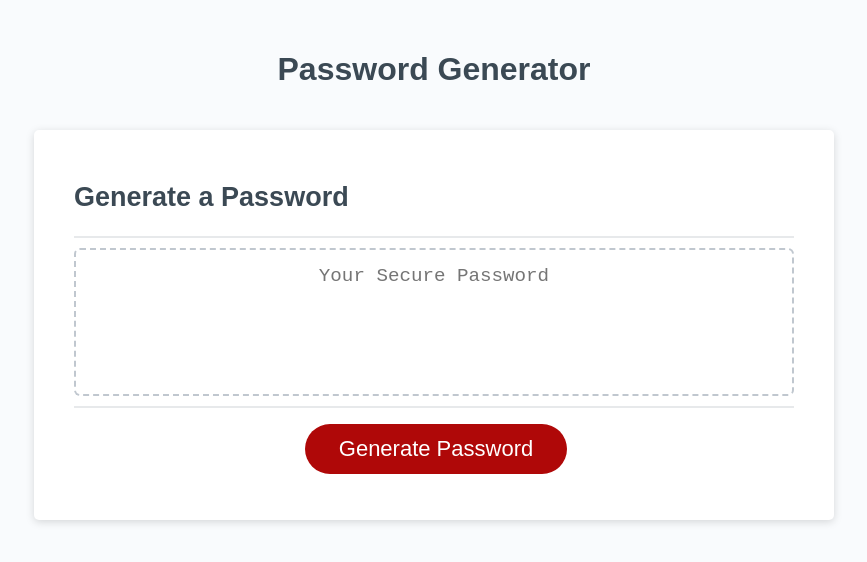
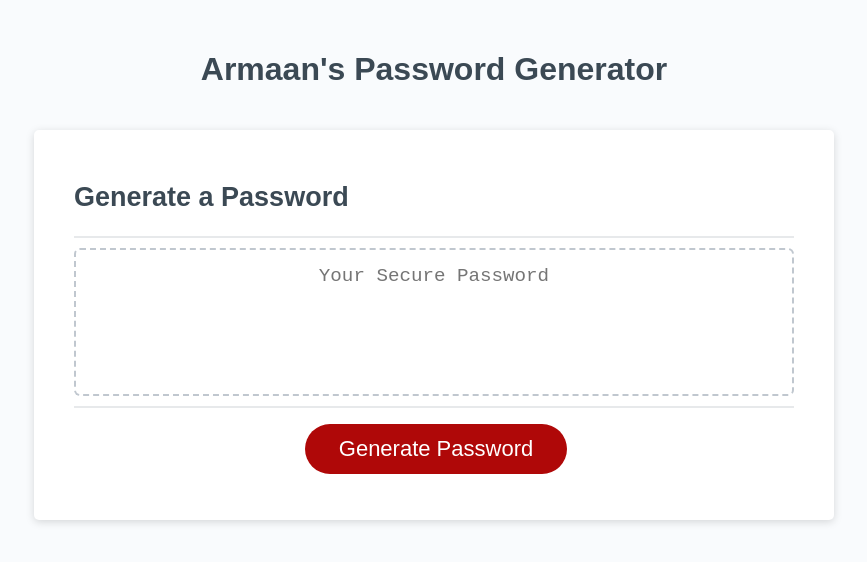
Before and after one commit to ArmaanZabihi/Password-Gen, a plain HTML site: page index.html in a window 1280 px wide. Shown: the whole page, without its empty margins (206-1073 px from the left). Drawn offline with Linux system fonts and the light colour scheme.

Commit message:
Update index.html

```diff
--- a/index.html
+++ b/index.html
@@ -10,7 +10,7 @@
   <body>
     <div class="wrapper">
       <header>
-        <h1>Password Generator</h1>
+        <h1>Armaan's Password Generator</h1>
       </header>
       <div class="card">
         <div class="card-header">
```
